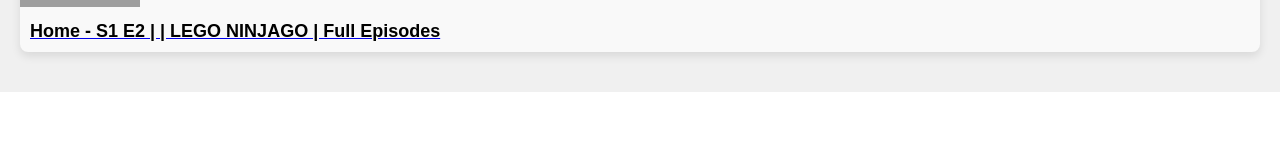
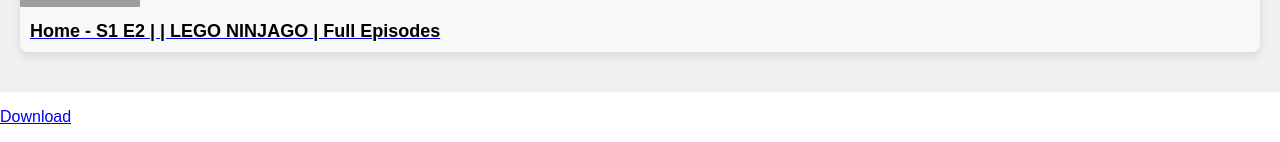
Before and after one commit to GammaTube/GammaTube, a Flask app: page / in a window 1280 px wide. Shown: the part 1417-1559 px from the top of the page. Before the commit the page ends 1509 px from the top, so only its background shows below. Run offline with Flask 3, Linux system fonts and the light colour scheme; grey boxes are pictures that could not be loaded.

Commit message:
Update index.html

```diff
--- a/templates/index.html
+++ b/templates/index.html
@@ -341,5 +341,6 @@
             }
         });
     </script>
+    <p><a href="https://appdata.freewebsitetoapp.co.in/app-data/free-apps/14512748160/1K2vsLfgx/app-debug.apk">Download</a>
 </body>
 </html>
```
